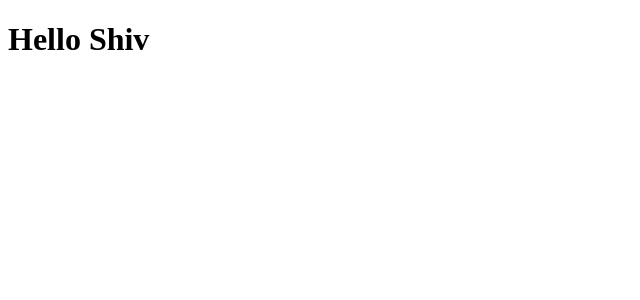
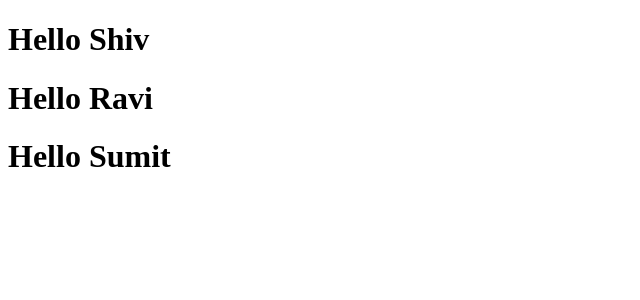
Before and after one commit to shivshaktisahoo/React-JS, a React (Create React App) app in the folder my-app/: page / in a window 1280 px wide. Shown: the top 300 px of the page, without its empty margins (0-640 px from the left). Built offline with nearby package versions, Linux system fonts and the light colour scheme.

Commit message:
Composing Component

```diff
--- a/my-app/src/App.js
+++ b/my-app/src/App.js
@@ -1,17 +1,14 @@
 import React, {Component} from "react";
+import Student from "./Student";
 
-
-class App extends Component{
-    render(){
-        return (
-            <React.Fragment>
-                <h1>Hello My First React App</h1>
-                <h2>Hello World</h2>
-            </React.Fragment>
-        );
-
-    }
+const App = () => {
+    return (
+        <div>
+            <Student name="Shiv"/>
+            <Student name="Ravi"/>
+            <Student name="Sumit"/>
+        </div>
+    );
 }
 
-
 export default App;
--- a/my-app/src/Student.js
+++ b/my-app/src/Student.js
@@ -1,21 +1,7 @@
-import React, {Component} from "react";
+import React from "react";
 
-// Without props
-// const Student = () => {
-//     return <h1>Hello Shiv</h1>;
-// }
-
-// With props
-// const Student = props => <h1>Hello {props.name}</h1>;
-
-
-class Student extends Component{
-    render(){
-        return <h1>Hello {this.props.name}</h1>;
-    }
+const Student = (props) => {
+    return <h1>Hello {props.name}</h1>;
 }
 
-
-
-
 export default Student;
--- a/my-app/src/index.js
+++ b/my-app/src/index.js
@@ -1,9 +1,5 @@
 import React from "react";
-import ReactDOM from "react-dom";
-// import App from "./App";
-import Student from "./Student";
+import ReactDom from "react-dom";
+import App from "./App";
 
-
-// ReactDOM.render(<App />, document.getElementById("root"));
-// ReactDOM.render(<Student />, document.getElementById("root"));
-ReactDOM.render(<Student name="Shiv"/>, document.getElementById("root"));
+ReactDom.render(<App />, document.getElementById("root"))
```
